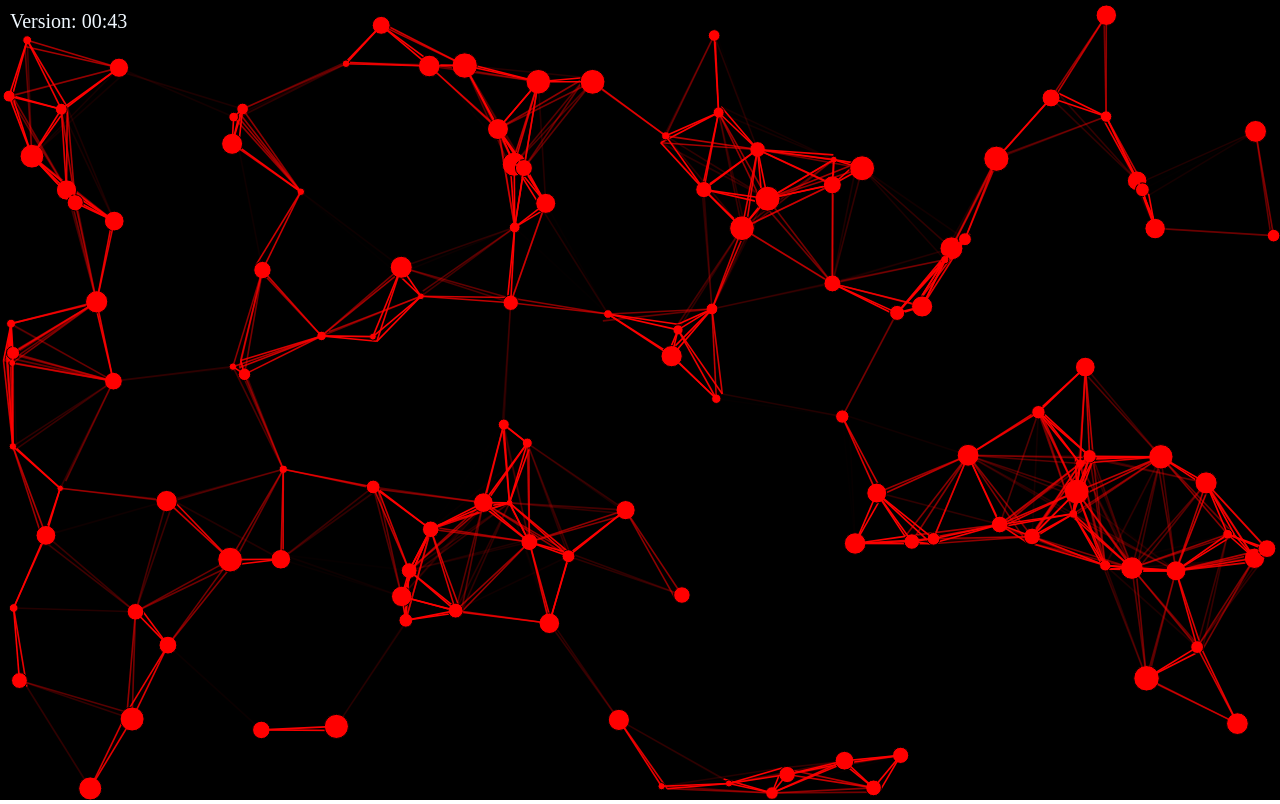
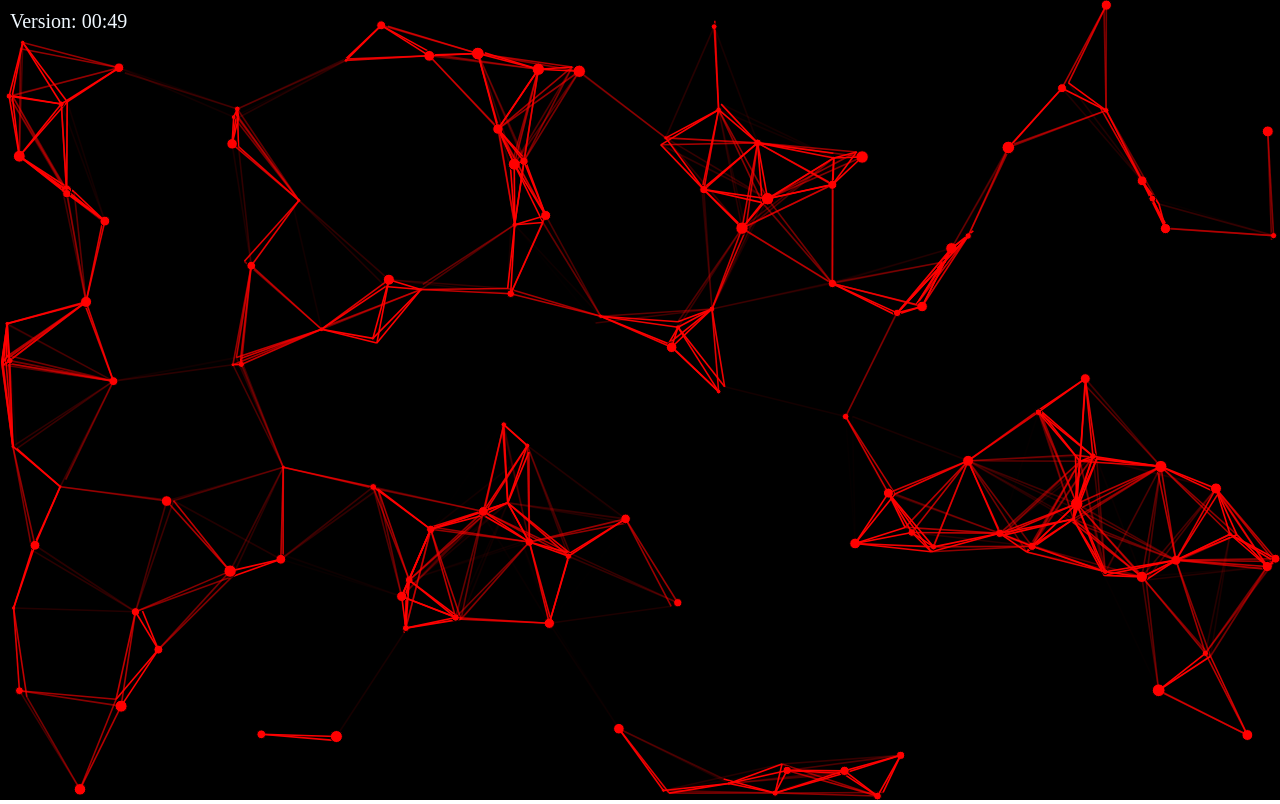
Before and after one commit to Sam-MARTis/Flow-Fields, a plain HTML site: page index.html in a window 1280 px wide. Drawn offline with Linux system fonts and the light colour scheme.

Commit message:
Improvements

```diff
--- a/index.html
+++ b/index.html
@@ -6,7 +6,7 @@
     <link rel="stylesheet" href="style.css" />
   </head>
   <body>
-    <div id="Version">Version: 00:43</div>
+    <div id="Version">Version: 00:49</div>
     <canvas id="canvas"></canvas>
     <script src="main.js"></script>
   </body>
--- a/main.js
+++ b/main.js
@@ -91,7 +91,7 @@ class Effect {
       let x = Math.random() * (this.width - 2 * radius) + radius;
       let y = Math.random() * (this.height - 2 * radius) + radius;
 
-      let particle = new Particle(x, y, radius, `red`, this.#context);
+      let particle = new Particle(x, y, radius/2, `red`, this.#context);
       this.particles.push(particle);
       timeOld = Date.now();
     }
```
